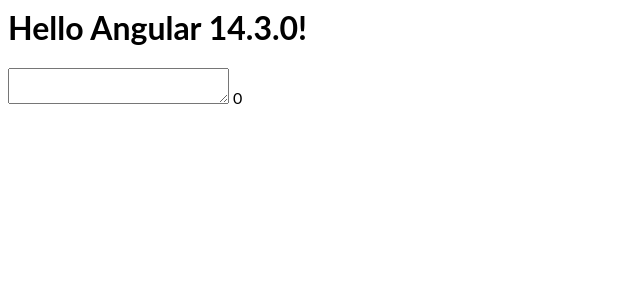
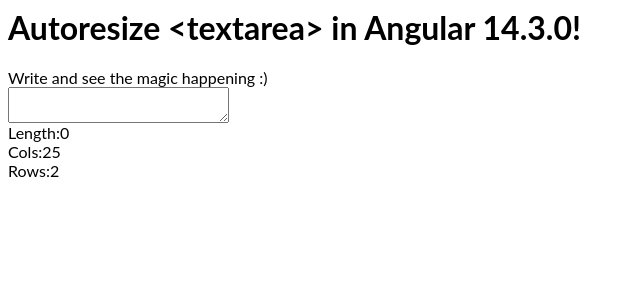
Before and after one commit to thiagolvlsantos/angular-textarea-autoresize, an Angular app: page / in a window 1280 px wide. Shown: the top 300 px of the page, without its empty margins (0-640 px from the left). Built offline with nearby package versions, Linux system fonts and the light colour scheme.

Commit message:
3 files modified

```diff
--- a/src/app/app.component.html
+++ b/src/app/app.component.html
@@ -1,6 +1,12 @@
 <hello name="{{ name }}"></hello>
 <p>
-
+Write and see the magic happening :)
+<br/>
 <textarea #field (keyup)="up()" [rows]="(field.value.length/size)+2" [cols]="size"></textarea>
-{{field.value.length}}
+<br/>
+Length:{{field.value.length}}
+<br/>
+Cols:{{size}}
+<br/>
+Rows:{{(field.value.length/size)+2}}
 </p>
--- a/src/app/app.component.ts
+++ b/src/app/app.component.ts
@@ -6,7 +6,7 @@
   styleUrls: [ './app.component.css' ]
 })
 export class AppComponent  {
-  name = 'Angular ' + VERSION.full;
+  name = 'Autoresize <textarea> in Angular ' + VERSION.full;
   size = 25;
 
   up() {
--- a/src/app/hello.component.ts
+++ b/src/app/hello.component.ts
@@ -2,7 +2,7 @@
 
 @Component({
   selector: 'hello',
-  template: `<h1>Hello {{name}}!</h1>`,
+  template: `<h1>{{name}}!</h1>`,
   styles: [`h1 { font-family: Lato; }`]
 })
 export class HelloComponent  {
```
